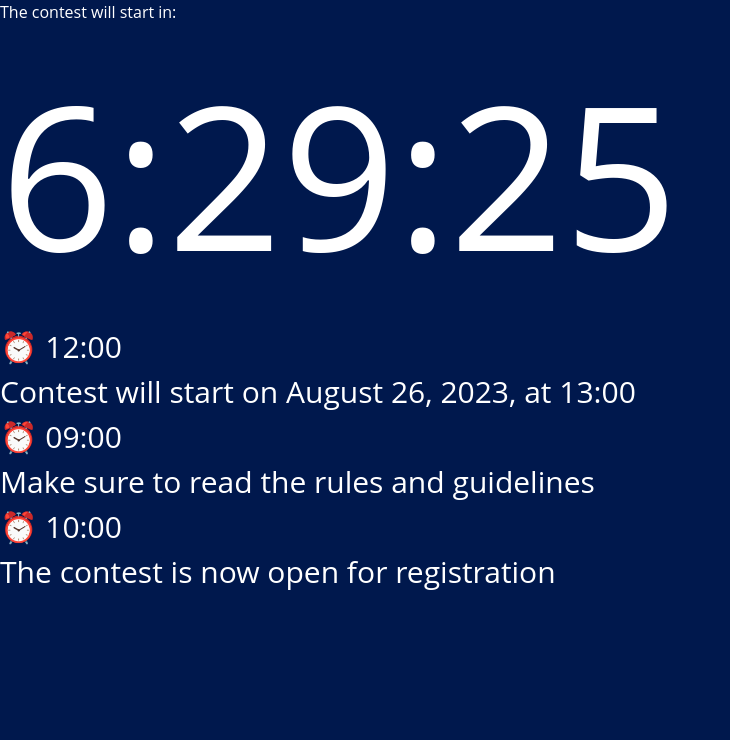
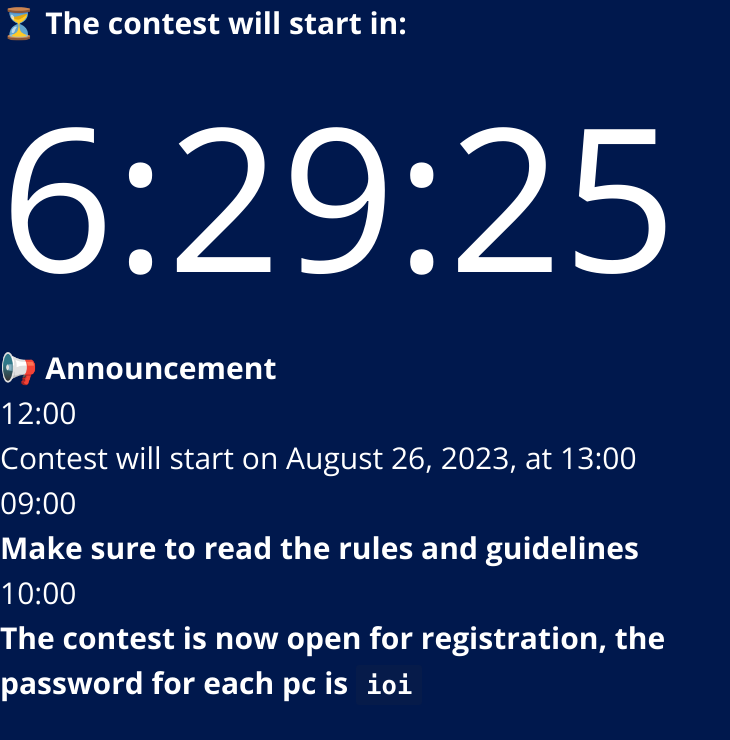
Before and after one commit to hockyy/contest-announcement, a Next.js app: page / in a window 1280 px wide. Shown: the top 740 px of the page, without its empty margins (0-730 px from the left). Built offline with nearby package versions, Linux system fonts and the light colour scheme; what @material-tailwind/react would draw is missing.

Commit message:
Add announcement

```diff
--- a/src/components/Announcement.tsx
+++ b/src/components/Announcement.tsx
@@ -1,4 +1,5 @@
 import React from 'react';
+// eslint-disable-next-line import/no-extraneous-dependencies
 import ReactMarkdown from 'react-markdown';
 
 const Announcement = ({ announcement }) => {
@@ -10,18 +11,46 @@ const Announcement = ({ announcement }) => {
   };
 
   return (
-    <div>
+    <div className={'flex flex-col'} style={{ width: '60vw' }}>
       {announcement.map((item, index) => (
         <div
           key={index}
-          className="mb-2 flex flex-row items-center justify-start gap-2 rounded bg-gray-100 px-4 py-1 text-blue-800"
+          className="mb-2 flex flex-row items-center justify-start gap-5 rounded bg-gray-100 px-4 py-1 text-blue-800"
           style={{ fontSize: '30px' }}
         >
-          {/* Markdown content */}
-          <div className={'border-2 bg-gray-300 px-3 py-1 my-2 font-bold'}>
-            ⏰ {formatTime(item.createdAt)}
+          <div
+            className={
+              'my-2 border-2 bg-gray-300 px-3 py-1 text-center font-bold'
+            }
+          >
+            {formatTime(item.createdAt)}
           </div>
-          <ReactMarkdown>{item.content}</ReactMarkdown>
+          <ReactMarkdown
+            components={{
+              code: ({ node, inline, className, children, ...props }) => {
+                // Style inline `code`
+                if (inline) {
+                  return (
+                    <code
+                      style={{
+                        padding: '0.2em 0.4em',
+                        margin: 0,
+                        fontSize: '85%',
+                        backgroundColor: 'rgba(48,48,58,0.14)',
+                        borderRadius: '3px',
+                      }}
+                    >
+                      {children}
+                    </code>
+                  );
+                }
+                // Handle block code if you'd like
+                return null;
+              },
+            }}
+          >
+            {item.content}
+          </ReactMarkdown>
         </div>
       ))}
     </div>
--- a/src/components/state.ts
+++ b/src/components/state.ts
@@ -18,11 +18,12 @@ let todos: Todo = {
     },
     {
       createdAt: new Date('2023-07-26 09:00').getTime(),
-      content: 'Make sure to read the rules and guidelines',
+      content: '**Make sure to read the rules and guidelines**',
     },
     {
       createdAt: new Date('2023-07-27 10:00').getTime(),
-      content: 'The contest is now open for registration',
+      content:
+        '**The contest is now open for registration, the password for each pc is `ioi`**',
     },
   ],
   startTime: new Date('2023-08-26 13:00').getTime(),
--- a/src/pages/index.tsx
+++ b/src/pages/index.tsx
@@ -82,19 +82,30 @@ export default function MyComponent() {
   }, [todos]);
 
   return (
-    <div className="flex h-screen flex-col items-center justify-center">
-      <h6 id="status-message" className="mb-2">
-        {statusMessage}
-      </h6>
+    <div className="flex flex-col items-center justify-center">
+      <div
+        id="status-message"
+        className={'flex flex-col items-center justify-center gap-4 pt-5'}
+      >
+        {todos.isPaused ? (
+          <div
+            className="rounded bg-red-500 px-2 py-1 text-white"
+            style={{ fontSize: '30px' }}
+          >
+            Paused
+          </div>
+        ) : null}
+        <strong style={{ fontSize: '30px' }}>⏳ {statusMessage}</strong>
+      </div>
       {/* Header */}
-      <div id="header" className="text-center">
-        {todos.isPaused ? (
-          <div className="rounded bg-red-500 px-2 py-1 text-white">Paused</div>
-        ) : null}
-
-        <h1 id="timeLeft" style={{ fontSize: '200px' }}>
-          {timeLeft}
-        </h1>
+      <div id="timeLeft" className={'m-0 p-0'} style={{ fontSize: '200px' }}>
+        {timeLeft}
+      </div>
+      <div
+        id="status-message"
+        className={'mb-2 flex flex-col items-center justify-center gap-4'}
+      >
+        <strong style={{ fontSize: '30px' }}>📢 Announcement</strong>
       </div>
       <Announcement announcement={todos.announcement} />
     </div>
--- a/src/styles/global.css
+++ b/src/styles/global.css
@@ -1,4 +1,4 @@
-@import url('https://fonts.googleapis.com/css2?family=IBM+Plex+Mono&display=swap');
+@import url('https://fonts.googleapis.com/css2?family=Open+Sans:wght@300;400;500;600;700&display=swap');
 
 @tailwind base;
 
@@ -17,23 +17,6 @@ body {
   -ms-user-select: none;
 }
 
-.force-font {
-    font-family: "Raleway", "Open Sans", sans-serif;
-}
-
-.histories {
-    color: red;
-    font-size: 50px;
-}
-
-.raleway {
-    font-family: "Raleway", "Open Sans", sans-serif;
-}
-
-.arial {
-    font-family: "Arial", "Open Sans", sans-serif;
-}
-
 a {
   @apply text-blue-200;
 }
@@ -46,15 +29,6 @@ a:hover {
 
 @tailwind utilities;
 
-.content p {
-    @apply my-6;
-}
-
-.content ul {
-    @apply my-6;
-}
-
-
 .hidden-self {
   opacity: 0;
   overflow: hidden;
```
Also changed, not shown: src/components/BeautifulButton.tsx (+0 -7 lines). Lines whose indentation alone changed are shown as unchanged.
